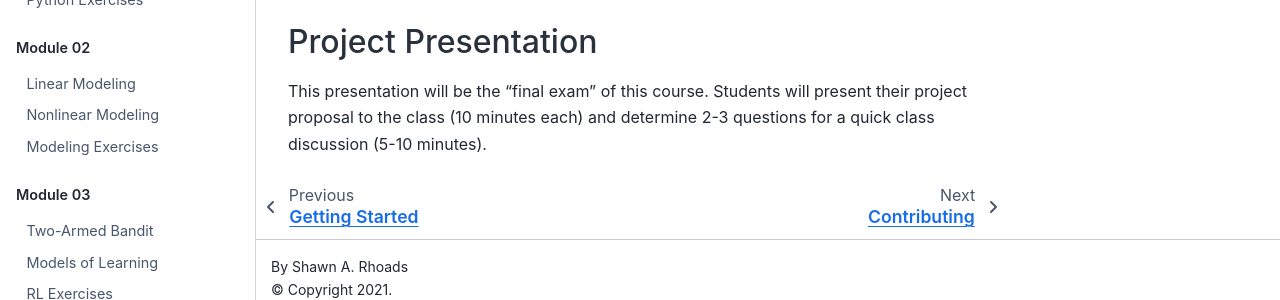
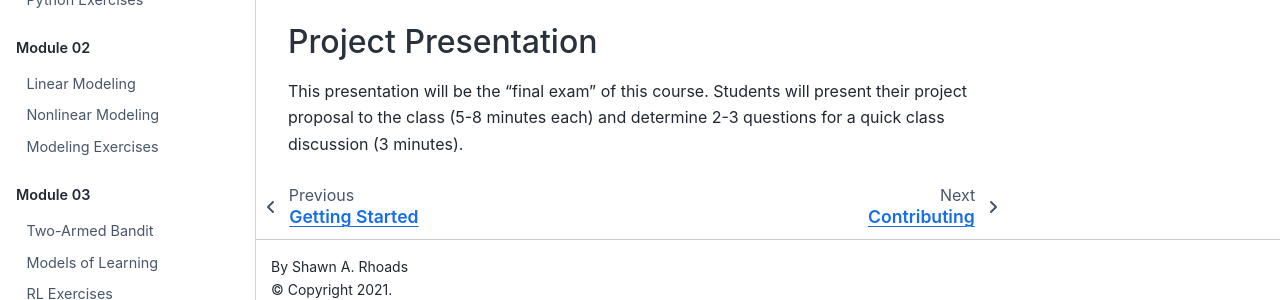
Before and after one commit to shawnrhoads/gu-psyc-347, a Jupyter Book: the page built from docs/module-00-05_Final-Projects.md, in a window 1280 px wide and 900 px high, scrolled down 804 px. Shown: the part 583-883 px from the top of the window. Built offline with Jupyter Book 1.0.4 settings and Sphinx 7.4.7 and the Sphinx Book theme 1.1.4, drawn with Linux system fonts in a browser that asks for light colours.

Commit message:
Update module-00-05_Final-Projects.md

```diff
--- a/docs/module-00-05_Final-Projects.md
+++ b/docs/module-00-05_Final-Projects.md
@@ -26,4 +26,4 @@
 8. References
 
 ### Project Presentation
-This presentation will be the "final exam" of this course. Students will present their project proposal to the class (10 minutes each) and determine 2-3 questions for a quick class discussion (5-10 minutes).
+This presentation will be the "final exam" of this course. Students will present their project proposal to the class (5-8 minutes each) and determine 2-3 questions for a quick class discussion (3 minutes).
```
